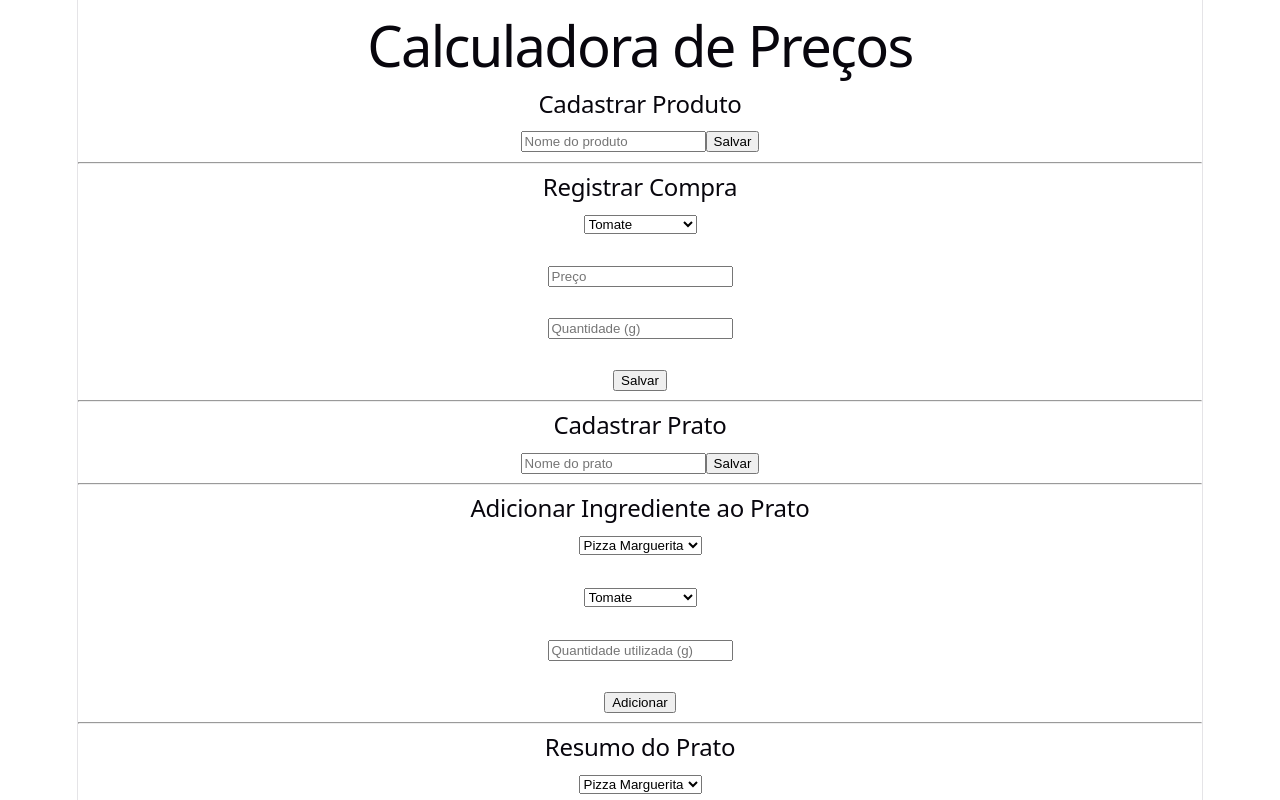
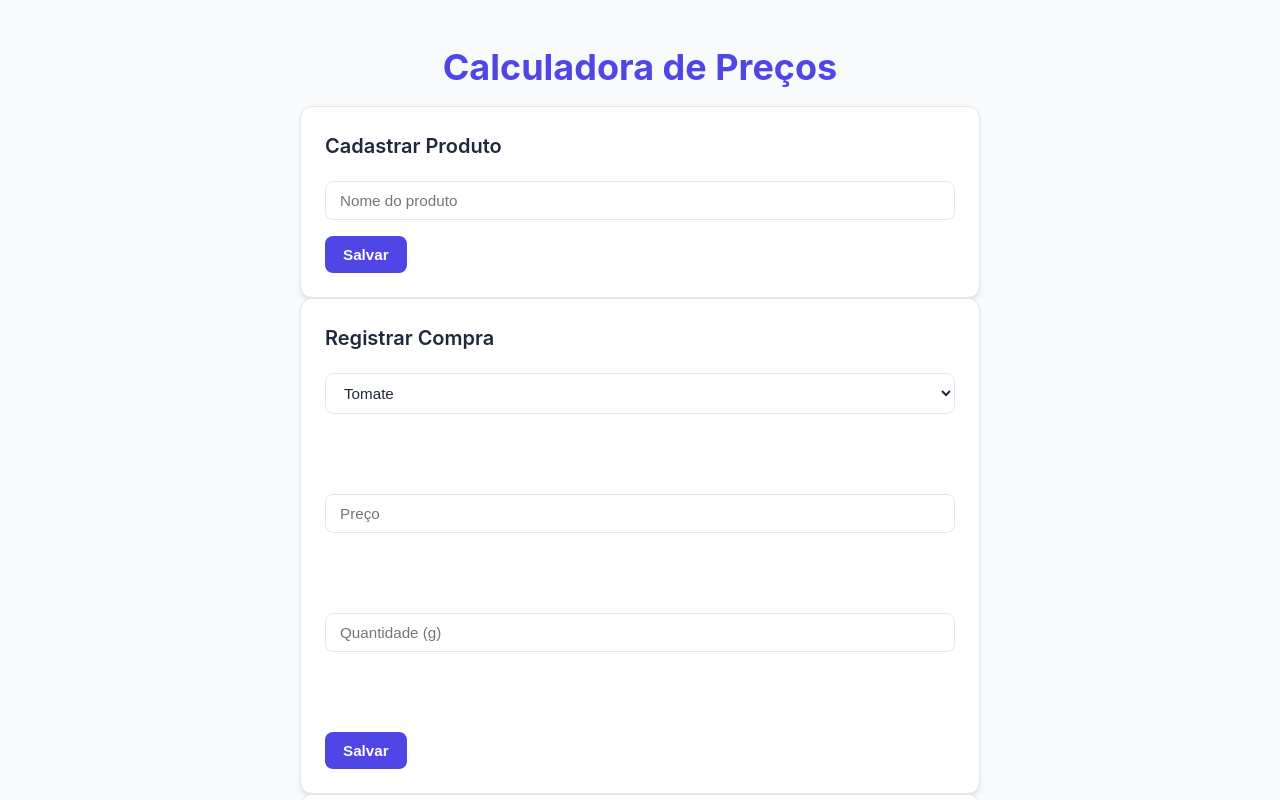
Before and after one commit to GustavoRV04/calculadora-precos, a React (Vite) app in the folder front/: page / in a window 1280 px wide. Shown: the top 800 px of the page. Built offline with nearby package versions, Linux system fonts and the light colour scheme; data requests are answered from the project's data file.

Commit message:
style: estiliza interface do aplicativo com cards e novo visual

```diff
--- a/front/src/index.css
+++ b/front/src/index.css
@@ -1,111 +1,130 @@
 :root {
-  --text: #6b6375;
-  --text-h: #08060d;
-  --bg: #fff;
-  --border: #e5e4e7;
-  --code-bg: #f4f3ec;
-  --accent: #aa3bff;
-  --accent-bg: rgba(170, 59, 255, 0.1);
-  --accent-border: rgba(170, 59, 255, 0.5);
-  --social-bg: rgba(244, 243, 236, 0.5);
-  --shadow:
-    rgba(0, 0, 0, 0.1) 0 10px 15px -3px, rgba(0, 0, 0, 0.05) 0 4px 6px -2px;
+  --primary-color: #4f46e5;
+  --primary-hover: #4338ca;
+  --bg-color: #f8fafc;
+  --card-bg: #ffffff;
+  --text-main: #1e293b;
+  --text-muted: #64748b;
+  --border-color: #e2e8f0;
+  --radius: 12px;
+  --shadow: 0 4px 6px -1px rgba(0, 0, 0, 0.1), 0 2px 4px -2px rgba(0, 0, 0, 0.05);
 
-  --sans: system-ui, 'Segoe UI', Roboto, sans-serif;
-  --heading: system-ui, 'Segoe UI', Roboto, sans-serif;
-  --mono: ui-monospace, Consolas, monospace;
-
-  font: 18px/145% var(--sans);
-  letter-spacing: 0.18px;
-  color-scheme: light dark;
-  color: var(--text);
-  background: var(--bg);
-  font-synthesis: none;
-  text-rendering: optimizeLegibility;
-  -webkit-font-smoothing: antialiased;
-  -moz-osx-font-smoothing: grayscale;
-
-  @media (max-width: 1024px) {
-    font-size: 16px;
-  }
-}
-
-@media (prefers-color-scheme: dark) {
-  :root {
-    --text: #9ca3af;
-    --text-h: #f3f4f6;
-    --bg: #16171d;
-    --border: #2e303a;
-    --code-bg: #1f2028;
-    --accent: #c084fc;
-    --accent-bg: rgba(192, 132, 252, 0.15);
-    --accent-border: rgba(192, 132, 252, 0.5);
-    --social-bg: rgba(47, 48, 58, 0.5);
-    --shadow:
-      rgba(0, 0, 0, 0.4) 0 10px 15px -3px, rgba(0, 0, 0, 0.25) 0 4px 6px -2px;
-  }
-
-  #social .button-icon {
-    filter: invert(1) brightness(2);
-  }
+  font-family: 'Inter', system-ui, -apple-system, sans-serif;
+  color: var(--text-main);
+  background-color: var(--bg-color);
+  line-height: 1.5;
 }
 
 body {
   margin: 0;
+  padding: 40px 16px;
+  display: flex;
+  justify-content: center;
 }
 
 #root {
-  width: 1126px;
-  max-width: 100%;
-  margin: 0 auto;
-  text-align: center;
-  border-inline: 1px solid var(--border);
-  min-height: 100svh;
+  width: 100%;
+  max-width: 680px;
   display: flex;
   flex-direction: column;
-  box-sizing: border-box;
+  gap: 24px;
 }
 
-h1,
-h2 {
-  font-family: var(--heading);
-  font-weight: 500;
-  color: var(--text-h);
+/* Título Principal */
+h1 {
+  text-align: center;
+  font-size: 2.25rem;
+  font-weight: 700;
+  color: var(--primary-color);
+  margin: 0 0 12px 0;
 }
 
-h1 {
-  font-size: 56px;
-  letter-spacing: -1.68px;
-  margin: 32px 0;
-  @media (max-width: 1024px) {
-    font-size: 36px;
-    margin: 20px 0;
-  }
-}
-h2 {
-  font-size: 24px;
-  line-height: 118%;
-  letter-spacing: -0.24px;
-  margin: 0 0 8px;
-  @media (max-width: 1024px) {
-    font-size: 20px;
-  }
-}
-p {
-  margin: 0;
+/* Esconde as linhas horizontais antigas */
+hr {
+  display: none;
 }
 
-code,
-.counter {
-  font-family: var(--mono);
-  display: inline-flex;
-  border-radius: 4px;
-  color: var(--text-h);
+/* Transforms cada seção/componente em um Card elegante */
+#root > div > div {
+  background: var(--card-bg);
+  border: 1px solid var(--border-color);
+  border-radius: var(--radius);
+  padding: 24px;
+  box-shadow: var(--shadow);
+  display: flex;
+  flex-direction: column;
+  gap: 16px;
+  align-items: stretch;
 }
 
-code {
-  font-size: 15px;
-  line-height: 135%;
-  padding: 4px 8px;
-  background: var(--code-bg);
+/* Títulos das Seções */
+h2 {
+  font-size: 1.25rem;
+  font-weight: 600;
+  margin: 0 0 4px 0;
+  color: var(--text-main);
 }
+
+/* Inputs e Selects */
+input, select {
+  width: 100%;
+  padding: 10px 14px;
+  border: 1px solid var(--border-color);
+  border-radius: 8px;
+  font-size: 0.95rem;
+  color: var(--text-main);
+  background-color: #ffffff;
+  box-sizing: border-box;
+  transition: border-color 0.2s, box-shadow 0.2s;
+  outline: none;
+}
+
+input:focus, select:focus {
+  border-color: var(--primary-color);
+  box-shadow: 0 0 0 3px rgba(79, 70, 229, 0.15);
+}
+
+/* Botões */
+button {
+  background-color: var(--primary-color);
+  color: #ffffff;
+  border: none;
+  border-radius: 8px;
+  padding: 10px 18px;
+  font-size: 0.95rem;
+  font-weight: 600;
+  cursor: pointer;
+  transition: background-color 0.2s;
+  align-self: flex-start;
+}
+
+button:hover {
+  background-color: var(--primary-hover);
+}
+
+/* Listas (Resumo do Prato) */
+ul {
+  list-style: none;
+  padding: 0;
+  margin: 8px 0;
+  display: flex;
+  flex-direction: column;
+  gap: 8px;
+}
+
+li {
+  background-color: var(--bg-color);
+  padding: 10px 14px;
+  border-radius: 6px;
+  font-size: 0.95rem;
+  color: var(--text-muted);
+}
+
+/* Destaque do Custo Total */
+h3 {
+  font-size: 1.15rem;
+  font-weight: 700;
+  color: #059669;
+  margin: 8px 0 0 0;
+  text-align: right;
+}
```
